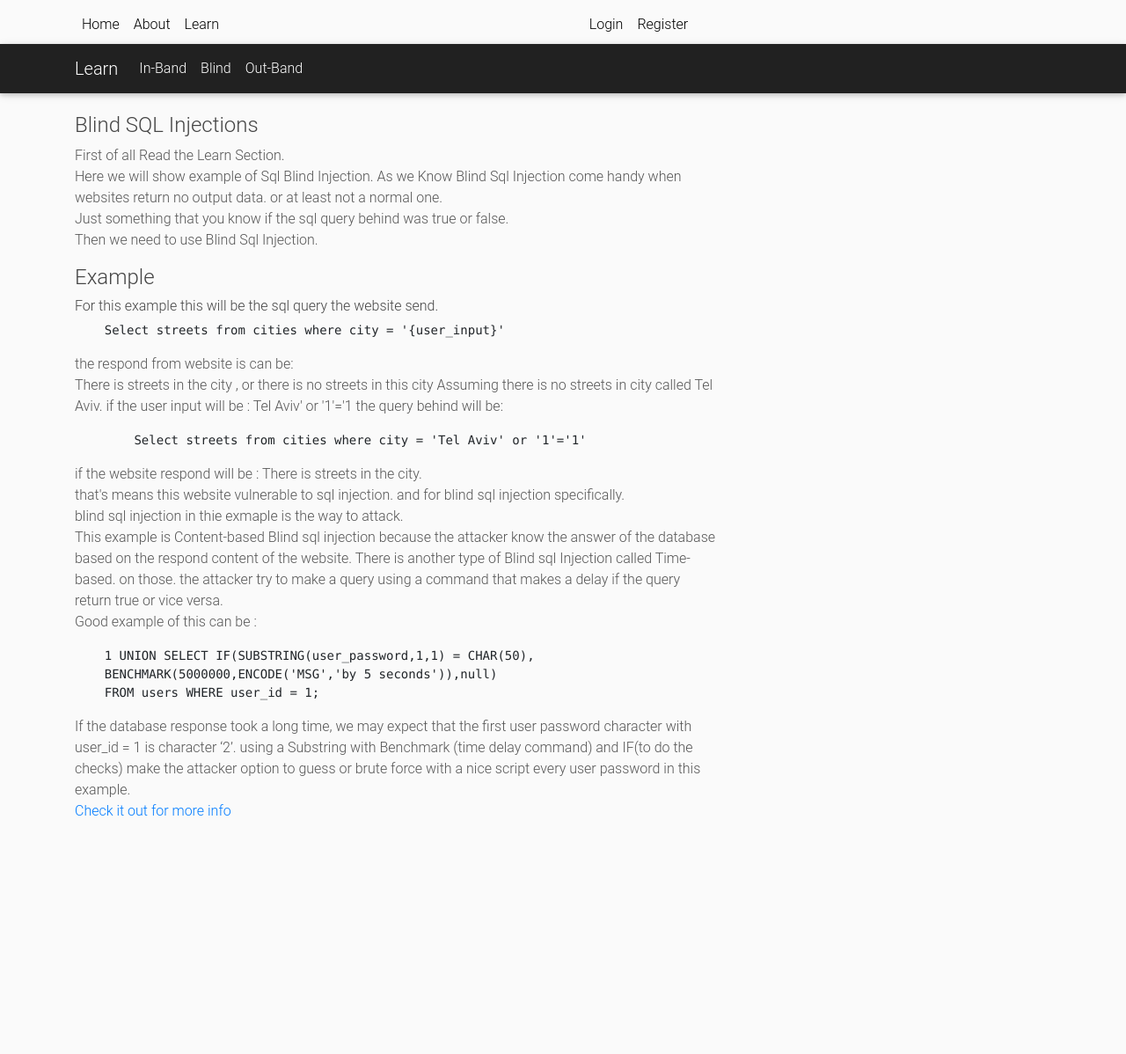
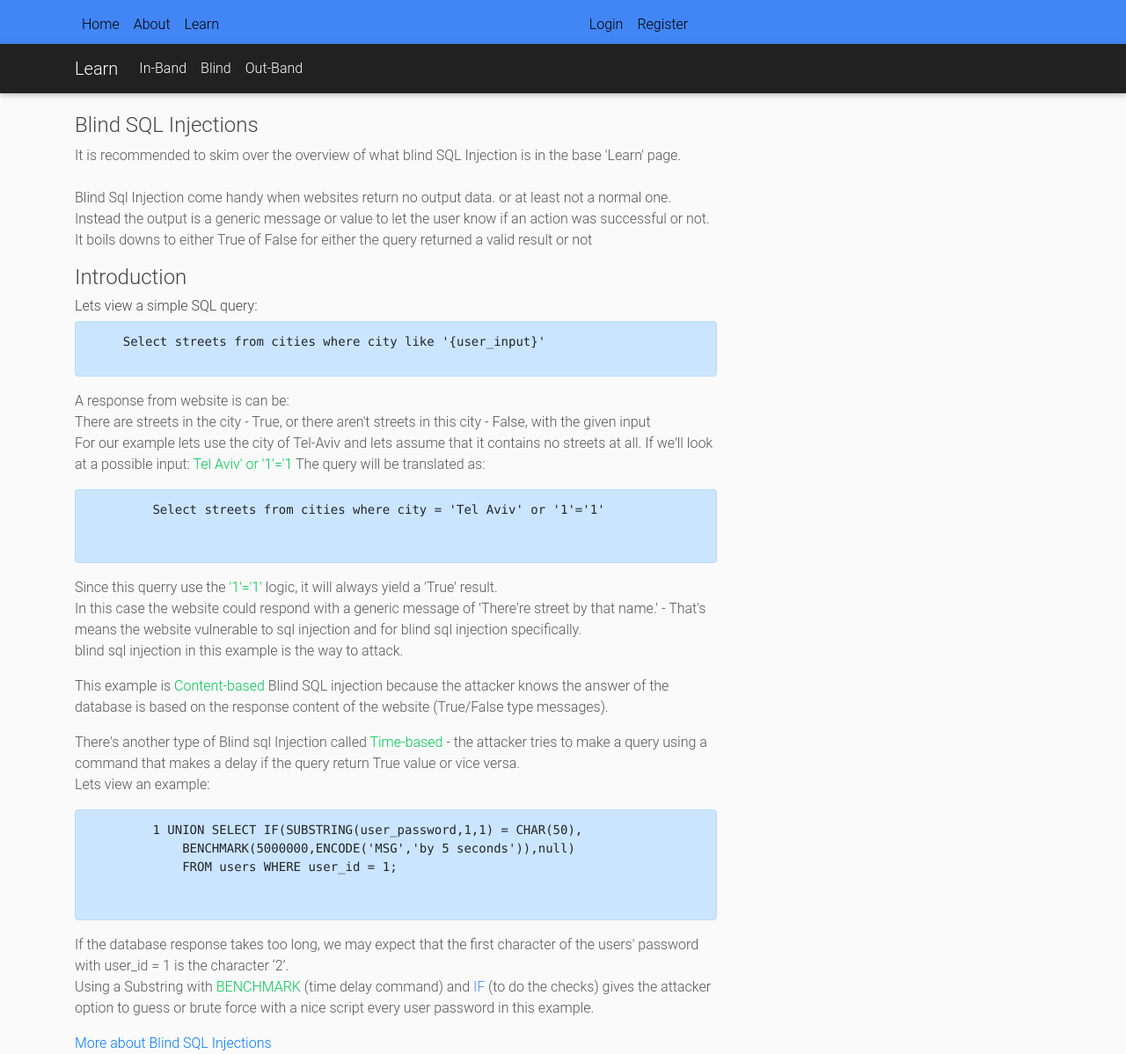
Before and after one commit to Arielv1/Django-Practice-Sql-Injection, a Django app: page /learn/blind in a window 1280 px wide. Shown: the whole page at 88% size. Before the commit the page ends 927 px from the top, so only its background shows below. Run offline with Django 3.2, Linux system fonts and the light colour scheme; some libraries are stand-ins or nearby versions.

Commit message:
Added new default profile picture, edited inband.html + blind.html pages.

```diff
--- a/ProjectCode/sql_training/home/templates/home/base.html
+++ b/ProjectCode/sql_training/home/templates/home/base.html
@@ -21,7 +21,7 @@
 </head>
 <body>
     <header class="site-header">
-        <nav class="navbar navbar-expand-sm navbar-light navbar-inverse fixed-top first-nav">
+        <nav class="navbar navbar-expand-sm bg-primary navbar-light navbar-inverse fixed-top first-nav">
             <div class="container">
                 {% if user.is_authenticated %}
                     <a class="navbar-brand mr-4" href="{% url 'home' %}">Welcome Back, {{request.user}} </a>
--- a/ProjectCode/sql_training/learn/templates/learn/blind.html
+++ b/ProjectCode/sql_training/learn/templates/learn/blind.html
@@ -8,52 +8,66 @@
 <h4>Blind SQL Injections</h4>
 
 <p>
-    First of all Read the Learn Section.<br>
-    Here we will show example of Sql Blind Injection.
-    As we Know Blind Sql Injection come handy
-    when websites return no output data. or at least not a normal one.<br>
-    Just something that you know if the sql query behind was true or false.<br>
-    Then we need to use Blind Sql Injection.
+    It is recommended to skim over the overview of what blind SQL Injection is in the base 'Learn' page.
+    <br><br>
+    Blind Sql Injection come handy when websites return no output data. or at least not a normal one.<br>
+    Instead the output is a generic message or value to let the user know if an action was successful or not.
+    It boils downs to either True of False for either the query returned a valid result or not<br>
 </p>
-            <h4>Example</h4>
+<h4>Introduction</h4>
 
-<h6> For this example this will be the sql query the website send.</h6>
+<h6> Lets view a simple SQL query:</h6>
+<div class="alert alert-primary">
             <pre>
-    Select streets from cities where city = '{user_input}'
+    Select streets from cities where city like '{user_input}'
 </pre>
-<p> the respond from website is can be: <br>
-    There is streets in the city , or there is no streets in this city
-    Assuming there is no streets in city called Tel Aviv.
+</div>
 
-    if the user input will be : Tel Aviv' or '1'='1
-    the query behind will be:
+<p> A response from website is can be: <br>
+    There are streets in the city - True, or there aren't streets in this city - False, with the given input
+    <br>
+    For our example lets use the city of Tel-Aviv and lets assume that it contains no streets at all.
+    If we'll look at a possible input:
+    <span class="text text-success">Tel Aviv' or '1'='1</span>
+    The query will be translated as:
 </p>
 
+<div class="alert alert-primary">
     <pre>
         Select streets from cities where city = 'Tel Aviv' or '1'='1'
     </pre>
+</div>
+
 <p>
-
-    if the website respond will be : There is streets in the city.<br>
-    that's means this website vulnerable to sql injection. and for blind sql injection specifically.<br>
-    blind sql injection in thie exmaple is the way to attack.<br>
-    This example is Content-based Blind sql injection because the attacker know the answer of the database<br>
-    based on the respond content of the website.
-
-    There is another type of Blind sql Injection called Time-based. on those.
-    the attacker try to make a query using a command that makes a delay if the query return true or vice versa.<br>
-
-    Good example of this can be :
+    Since this querry use the <span class="text text-success">'1'='1'</span> logic, it will always yield a 'True' result.
+    <br>
+    In this case the website could respond with a generic message of 'There're street by that name.' -
+    That's means the website vulnerable to sql injection and for blind sql injection specifically.<br>
+    blind sql injection in this example is the way to attack.
 </p>
+<p>
+    This example is <span class="text text-success">Content-based</span> Blind SQL injection because the attacker knows the answer of the database
+    is based on the response content of the website (True/False type messages).
+</p>
+    There's another type of Blind sql Injection called <span class="text text-success">Time-based</span> -
+    the attacker tries to make a query using a command that makes a delay if the query return True value or vice versa.<br>
+    Lets view an example:
+</p>
+<div class="alert alert-primary">
     <pre>
-    1 UNION SELECT IF(SUBSTRING(user_password,1,1) = CHAR(50),<br>    BENCHMARK(5000000,ENCODE('MSG','by 5 seconds')),null)
+        1 UNION SELECT IF(SUBSTRING(user_password,1,1) = CHAR(50),
+            BENCHMARK(5000000,ENCODE('MSG','by 5 seconds')),null)
             FROM users WHERE user_id = 1;
     </pre>
+</div>
 <p>
-    If the database response took a long time, we may expect that the first user password character with user_id = 1 is character ‘2’.
-    using a Substring with Benchmark (time delay command) and IF(to do the checks) make the attacker option
+    If the database response takes too long, we may expect that the first character of the users'
+    password with user_id = 1 is the character ‘2’.
+    <br>
+    Using a Substring with <span class="text text-success">BENCHMARK</span> (time delay command) and
+    <span class="text text-primary">IF</span> (to do the checks) gives the attacker option
     to guess or brute force with a nice script every user password in this example.
-    <br><a href="https://owasp.org/www-community/attacks/Blind_SQL_Injection">Check it out for more info</a>
-
+    <br>
 </p>
+<a href="https://owasp.org/www-community/attacks/Blind_SQL_Injection">More about Blind SQL Injections</a>
 {% endblock%}
--- a/ProjectCode/sql_training/learn/views.py
+++ b/ProjectCode/sql_training/learn/views.py
@@ -6,18 +6,21 @@ from .models import DummyUser
 def init_dummy_db():
     items = [
         DummyUser(username='user1', password='password1'),
-        DummyUser(username='asd', password='password2')
+        DummyUser(username='user2', password='password2')
     ]
     for item in items:
-        item.save('learning_db')
+        item.save(using='learning_db')
 
 def learn(request):
-    #DummyUser.objects.using('learning_db').all().delete()
-    init_dummy_db()
+    #DummyUser.objects.all().delete()
+    #init_dummy_db()
+    #print(DummyUser.objects.all())
     return render(request, 'learn/learn.html')
 
 
 def inband(request):
+
+    #print(DummyUser.objects.using('learning_db').all())
     context = {'num_items': len(DummyUser.objects.using('learning_db').all())}
     if request.method == 'POST':
         input1_request = request.POST.get("input1")
@@ -28,7 +31,7 @@ def inband(request):
             cursor.execute(sql)
             result = cursor.fetchall()
             context['result'] = result
-            context['num_items'] = len(result)
+            context['num_resulted_items'] = len(result)
             cursor.close()
         except:
             pass
--- a/ProjectCode/sql_training/users/models.py
+++ b/ProjectCode/sql_training/users/models.py
@@ -5,7 +5,7 @@ from PIL import Image
 
 class Profile(models.Model):
     user = models.OneToOneField(User, on_delete=models.CASCADE)
-    image = models.ImageField(default='default.png', upload_to='profile_pics')
+    image = models.ImageField(default='default_profile_pic.png', upload_to='profile_pics')
     sqlproblems = models.ManyToManyField('SqlProblem', through='UsersProblems')
 
     def __str__(self):
```
Also changed, not shown: ProjectCode/sql_training/learn/templates/learn/inband.html (+37 -30 lines), ProjectCode/sql_training/media/default_profile_pic.png (added), ProjectCode/sql_training/media/profile_pics/default.png (deleted). Lines whose indentation alone changed are shown as unchanged.
